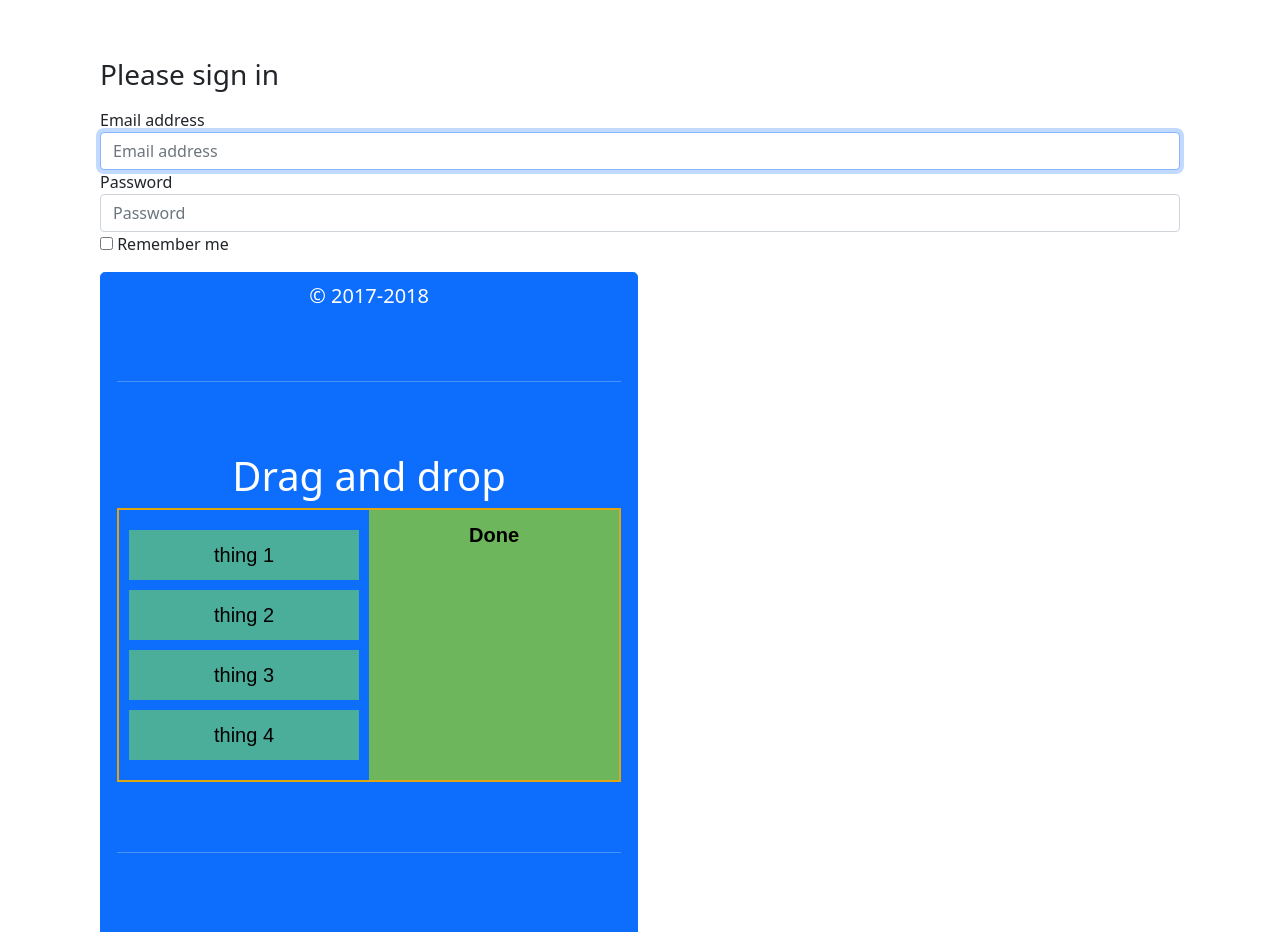
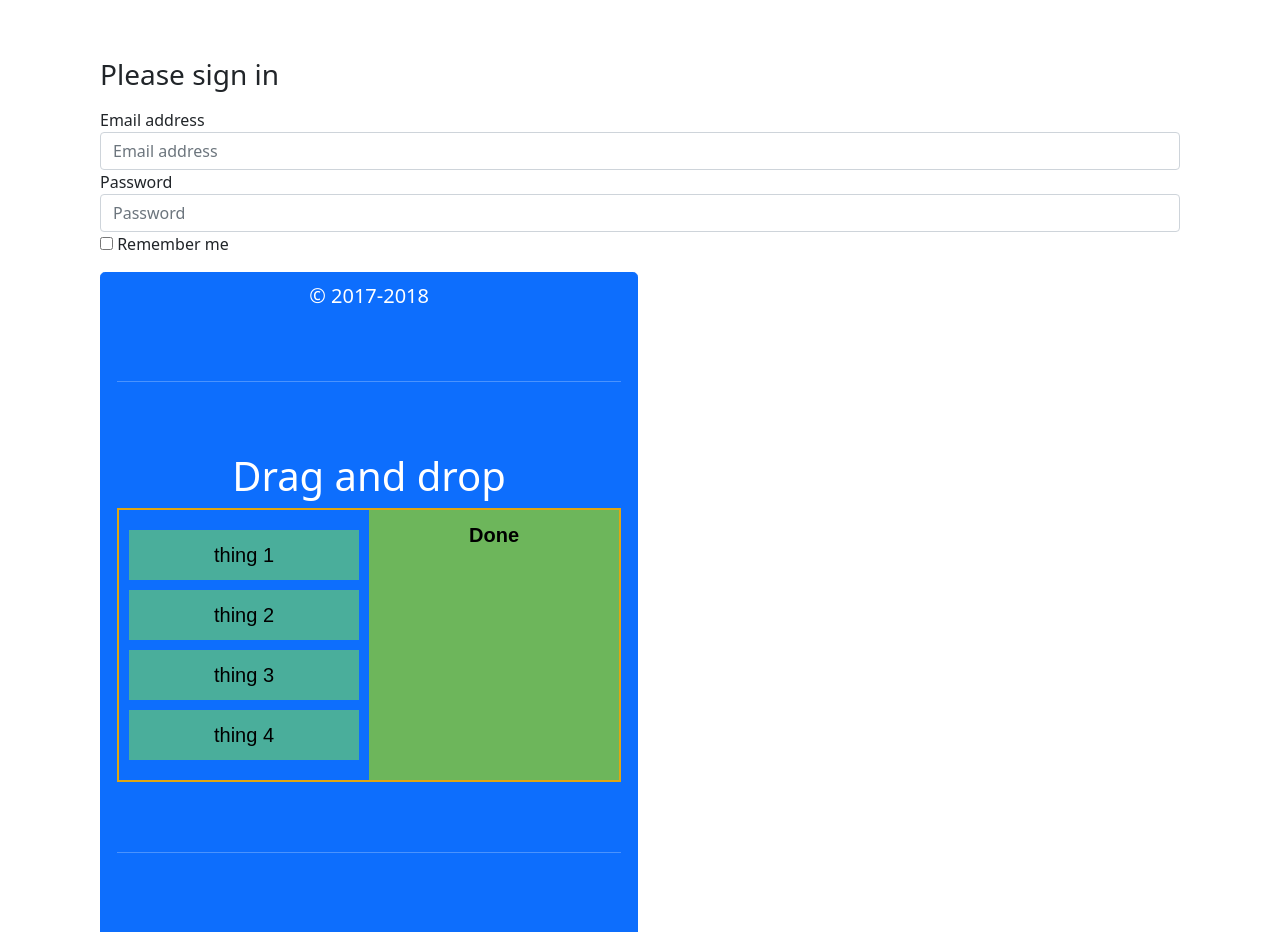
Before and after one commit to hatem-hatamleh/cypress-index-html, a plain HTML site: page index.html in a window 1280 px wide. Shown: the part 2500-3432 px from the top of the page. Drawn offline with nearby package versions, Linux system fonts and the light colour scheme.

Commit message:
Update index.html

```diff
--- a/index.html
+++ b/index.html
@@ -183,7 +183,7 @@
         <form class="form-signin">
             <h2 class="h3 mb-3 font-weight-normal">Please sign in</h2>
             <label for="inputEmail" class="sr-only">Email address</label>
-            <input type="email" id="inputEmail" data-testid="email" class="form-control" placeholder="Email address" required autofocus>
+            <input type="email" id="inputEmail" data-testid="email" class="form-control" placeholder="Email address" required>
             <label for="inputPassword" class="sr-only">Password</label>
             <input type="password" id="inputPassword" data-testid="password" class="form-control" placeholder="Password" required>
             <div class="checkbox mb-3">
```
